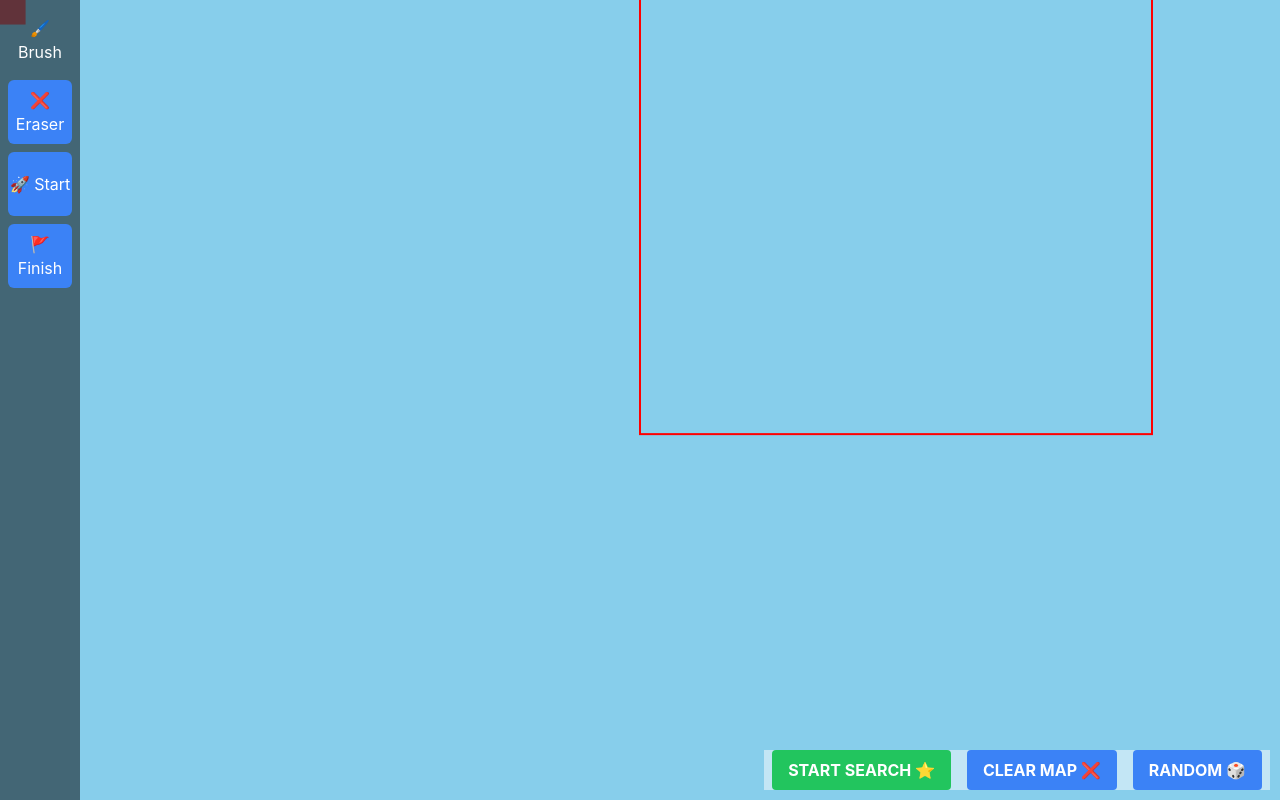
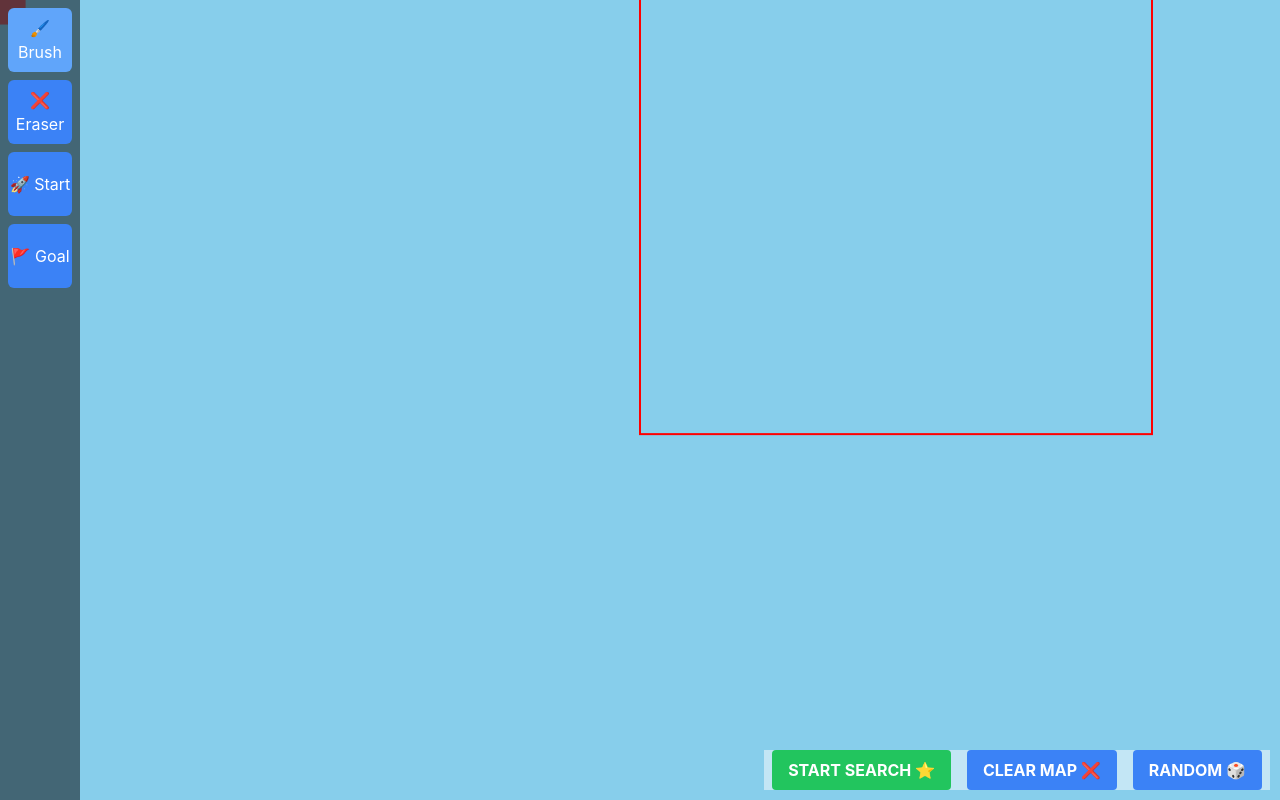
Before and after one commit to br-zhou/path-finder-react, a React (Create React App) app: page / in a window 1280 px wide. Built offline with nearby package versions, Linux system fonts and the light colour scheme.

Commit message:
rename 'finish' to goal

```diff
--- a/src/Components/ToolBtn.js
+++ b/src/Components/ToolBtn.js
@@ -4,10 +4,10 @@ const ToolbarBtn = (props) => {
     const canvasBrushMode = useSelector(state => state.brushMode);
 
     const clickHandler = () => {
-        if(props.click) props.click(props.mode);
+        if (props.click) props.click(props.mode);
     }
 
-    return <button className={`w-16 h-16 bg-blue-${props.mode === canvasBrushMode ? 400 : 500} text-white rounded-md m-2 mb-0 select-none`} onClick={clickHandler}>{props.text}</button>;
+    return <button className={`w-16 h-16 ${props.mode === canvasBrushMode ? 'bg-blue-400' : 'bg-blue-500'} text-white rounded-md m-2 mb-0 select-none`} onClick={clickHandler}>{props.text}</button>;
 }
 
 export default ToolbarBtn;
--- a/src/Components/Toolbar.js
+++ b/src/Components/Toolbar.js
@@ -9,10 +9,10 @@ const Toolbar = () => {
     }
 
     return <div id="left-bar">
-        <ToolbarBtn mode="brush" text="🖌️ Brush" selected='true' click={clickHandler} />
+        <ToolbarBtn mode="brush" text="🖌️ Brush" click={clickHandler} />
         <ToolbarBtn mode="eraser" text="❌ Eraser" click={clickHandler} />
         <ToolbarBtn mode="start" text="🚀 Start" click={clickHandler} />
-        <ToolbarBtn mode="finish" text="🚩 Finish" click={clickHandler} />
+        <ToolbarBtn mode="goal" text="🚩 Goal" click={clickHandler} />
     </div>;
 }
 
--- a/src/game/brush.js
+++ b/src/game/brush.js
@@ -37,7 +37,7 @@ export default class Brush {
         this.state = "start";
         break;
       case "f":
-        this.state = "finish";
+        this.state = "goal";
         break;
       default:
         break;
@@ -87,8 +87,8 @@ export default class Brush {
       case "start":
         if (!this.mouseDrag) this.paint(tileData, "start");
         break;
-      case "finish":
-        if (!this.mouseDrag) this.paint(tileData, "finish");
+      case "goal":
+        if (!this.mouseDrag) this.paint(tileData, "goal");
         break;
       case "eraser":
         this.erase(tileData);
```
